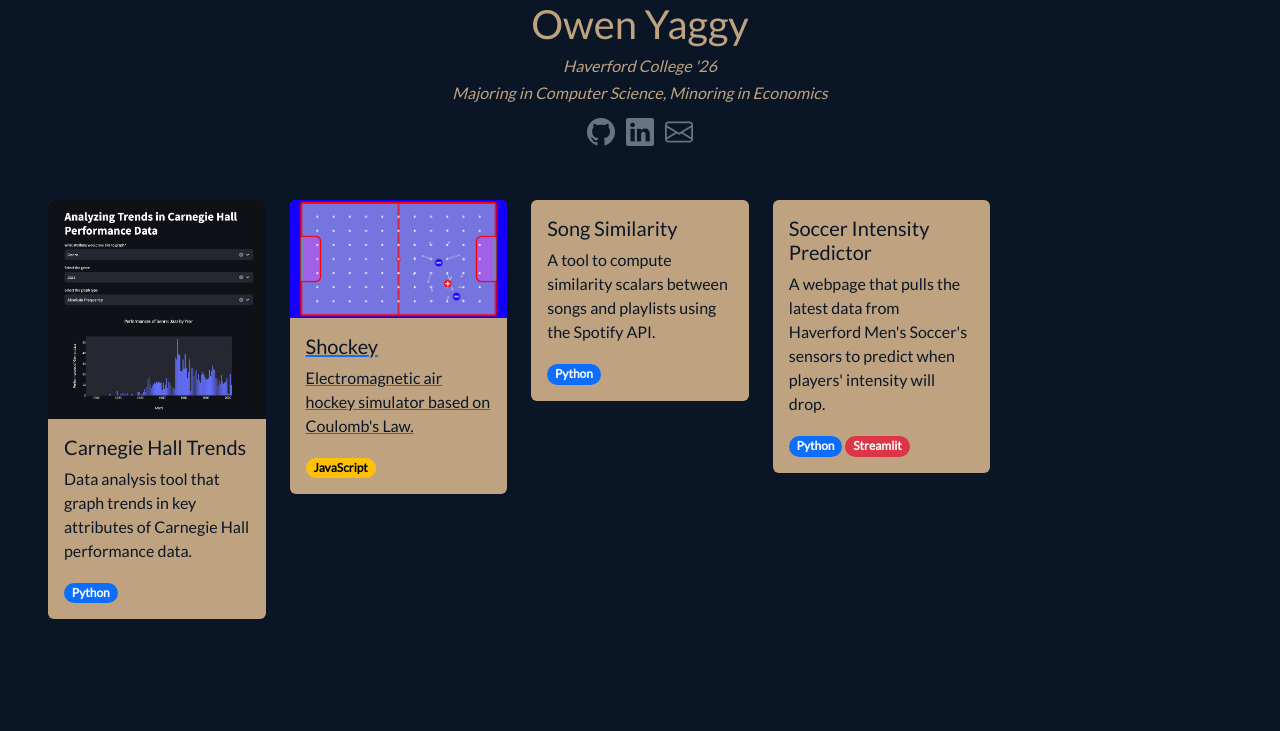
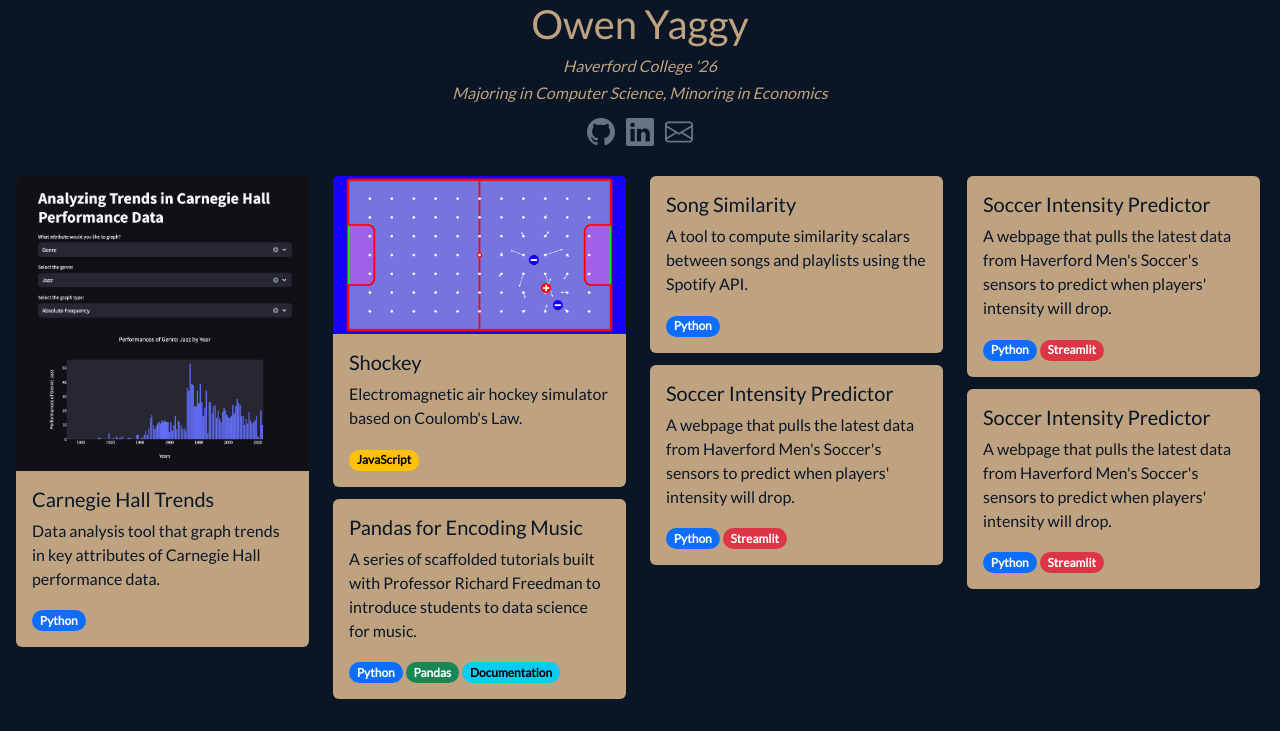
Before and after one commit to owyaggy/yaggydev, a Flask app: page / in a window 1280 px wide. Shown: the part 432-1163 px from the top of the page. Before the commit the page ends 1051 px from the top, so only its background shows below. Run offline with Flask 3, Linux system fonts and the light colour scheme; some libraries are stand-ins or nearby versions.

Commit message:
working project grid

```diff
--- a/static/css/style.css
+++ b/static/css/style.css
@@ -1,5 +1,5 @@
 :root {
-    --theme-blue: #0A1626;
+    --theme-blue: #0a1626;
     --theme-steel: #A4B5BF;
     --theme-tan: #BFA380;
     --theme-beige: #8C7961;
@@ -31,3 +31,62 @@
     opacity: 1;
     animation-duration: 0.8s;
 }
+
+.custom-card {
+    transition: box-shadow 0.3s ease, transform 0.3s ease;
+  }
+
+.custom-card:hover {
+    cursor: pointer;
+    box-shadow: -5px 7px 1px rgba(90, 102, 118, 0.5);
+    transform: translate(5px, -7px);
+  }
+
+.grid-sizer, .grid-item {
+    width: calc((100% - 116px) / 5);
+}
+
+@media (max-width: 1624px) {
+    .grid-sizer, .grid-item {
+        width: calc((100% - 92px) / 4);
+    }
+}
+
+@media (max-width: 1276px) {
+    .grid-sizer, .grid-item {
+        width: calc((100% - 68px) / 3);
+    }
+}
+
+@media (max-width: 886px) {
+    .grid-sizer, .grid-item {
+      width: calc((100% - 44px) / 2);
+    }
+}
+
+@media (max-width: 496px) {
+    .grid-sizer, .grid-item {
+      width: calc((100% - 20px));
+    }
+}
+
+/*.grid-sizer {
+    margin: 0;
+}*/
+
+.grid {
+    position: relative;
+    width: 100%;
+    margin: 20px auto;
+  }
+
+.grid-item {
+    margin-bottom: 12px;
+}
+
+
+.card-img-top {
+  display: block;
+  width: 100%;
+  height: auto;
+}
--- a/templates/index.html
+++ b/templates/index.html
@@ -35,10 +35,12 @@
             </div>
         </div>
     </header>
-    <main class="container-fluid">
-        <div class="row row-cols-1 row-cols-sm-3 row-cols-md-4 row-cols-xl-5 g-2 g-sm-3 g-lg-4 m-4">
-            <div class="col">
-                <div class="card border border-0" style="background-color: var(--theme-tan)">
+    <main class="container-fluid mx-2 px-2"> <!-- changed from container-fluid -->
+        <!--<div class="row row-cols-1 row-cols-sm-3 row-cols-md-4 row-cols-xl-5 g-2 g-sm-3 g-lg-4 m-4">-->
+        <div class="grid" id="masonry-grid">
+            <div class="grid-sizer"></div>
+            <div class="grid-item">
+                <div class="card custom-card border border-0" style="background-color: var(--theme-tan)">
                     <img src="/static/images/projects/carnegie.png" class="card-img-top" alt="...">
                     <div class="card-body">
                         <h5 class="card-title" id="card-title">Carnegie Hall Trends</h5>
@@ -47,20 +49,19 @@
                     </div>
                 </div>
             </div>
-            <a href="https://shockey.yaggy.dev">
-                <div class="col">
-                    <div class="card border border-0" style="background-color: var(--theme-tan)">
+            <div class="grid-item">
+                <div class="card custom-card border border-0" style="background-color: var(--theme-tan)">
                     <img src="/static/images/projects/shockey.png" class="card-img-top" alt="...">
                     <div class="card-body">
                         <h5 class="card-title" id="card-title">Shockey</h5>
                         <p class="card-text">Electromagnetic air hockey simulator based on Coulomb's Law.</p>
                         <span class="badge rounded-pill text-bg-warning">JavaScript</span>
+                        <a href="https://shockey.yaggy.dev" class="stretched-link"></a>
                     </div>
                 </div>
             </div>
-            </a>
-            <div class="col">
-                <div class="card border border-0" style="background-color: var(--theme-tan)">
+            <div class="grid-item">
+                <div class="card custom-card border border-0" style="background-color: var(--theme-tan)">
                     <div class="card-body">
                         <h5 class="card-title" id="card-title">Song Similarity</h5>
                         <p class="card-text">A tool to compute similarity scalars between songs and playlists using the Spotify API.</p>
@@ -68,8 +69,8 @@
                     </div>
                 </div>
             </div>
-            <div class="col">
-                <div class="card border border-0" style="background-color: var(--theme-tan)">
+            <div class="grid-item">
+                <div class="card custom-card border border-0" style="background-color: var(--theme-tan)">
                     <div class="card-body">
                         <h5 class="card-title" id="card-title">Soccer Intensity Predictor</h5>
                         <p class="card-text">A webpage that pulls the latest data from Haverford Men's Soccer's sensors to predict when players' intensity will drop.</p>
@@ -78,8 +79,53 @@
                     </div>
                 </div>
             </div>
+            <div class="grid-item">
+                <div class="card custom-card border border-0" style="background-color: var(--theme-tan)">
+                    <div class="card-body">
+                        <h5 class="card-title" id="card-title">Soccer Intensity Predictor</h5>
+                        <p class="card-text">A webpage that pulls the latest data from Haverford Men's Soccer's sensors to predict when players' intensity will drop.</p>
+                        <span class="badge rounded-pill text-bg-primary">Python</span>
+                        <span class="badge rounded-pill text-bg-danger">Streamlit</span>
+                    </div>
+                </div>
+            </div>
+            <div class="grid-item">
+                <div class="card custom-card border border-0" style="background-color: var(--theme-tan)">
+                    <div class="card-body">
+                        <h5 class="card-title" id="card-title">Soccer Intensity Predictor</h5>
+                        <p class="card-text">A webpage that pulls the latest data from Haverford Men's Soccer's sensors to predict when players' intensity will drop.</p>
+                        <span class="badge rounded-pill text-bg-primary">Python</span>
+                        <span class="badge rounded-pill text-bg-danger">Streamlit</span>
+                    </div>
+                </div>
+            </div>
+            <div class="grid-item">
+                <div class="card custom-card border border-0" style="background-color: var(--theme-tan)">
+                    <div class="card-body">
+                        <h5 class="card-title" id="card-title">Pandas for Encoding Music</h5>
+                        <p class="card-text">A series of scaffolded tutorials built with Professor Richard Freedman to introduce students to data science for music.</p>
+                        <span class="badge rounded-pill text-bg-primary">Python</span>
+                        <span class="badge rounded-pill text-bg-success">Pandas</span>
+                        <span class="badge rounded-pill text-bg-info">Documentation</span>
+                    </div>
+                </div>
+            </div>
         </div>
     </main>
     <script src="https://cdn.jsdelivr.net/npm/bootstrap@5.3.2/dist/js/bootstrap.bundle.min.js" integrity="sha384-C6RzsynM9kWDrMNeT87bh95OGNyZPhcTNXj1NW7RuBCsyN/o0jlpcV8Qyq46cDfL" crossorigin="anonymous"></script>
+    <!-- Include Masonry from a CDN -->
+    <script src="https://cdnjs.cloudflare.com/ajax/libs/masonry/4.2.2/masonry.pkgd.min.js"></script>
+    <script src="https://unpkg.com/imagesloaded@5/imagesloaded.pkgd.min.js"></script>
+    <script>
+    var grid = document.querySelector('#masonry-grid');
+    imagesLoaded(grid, function () {
+        var msnry = new Masonry( grid, {
+          itemSelector: '.grid-item',
+          columnWidth: '.grid-sizer',
+          percentPosition: true,
+          gutter: 24
+        });
+      });
+</script>
 </body>
 </html>
```
Also changed, not shown: static/images/projects/encoding-music.png (added). Lines whose indentation alone changed are shown as unchanged.
